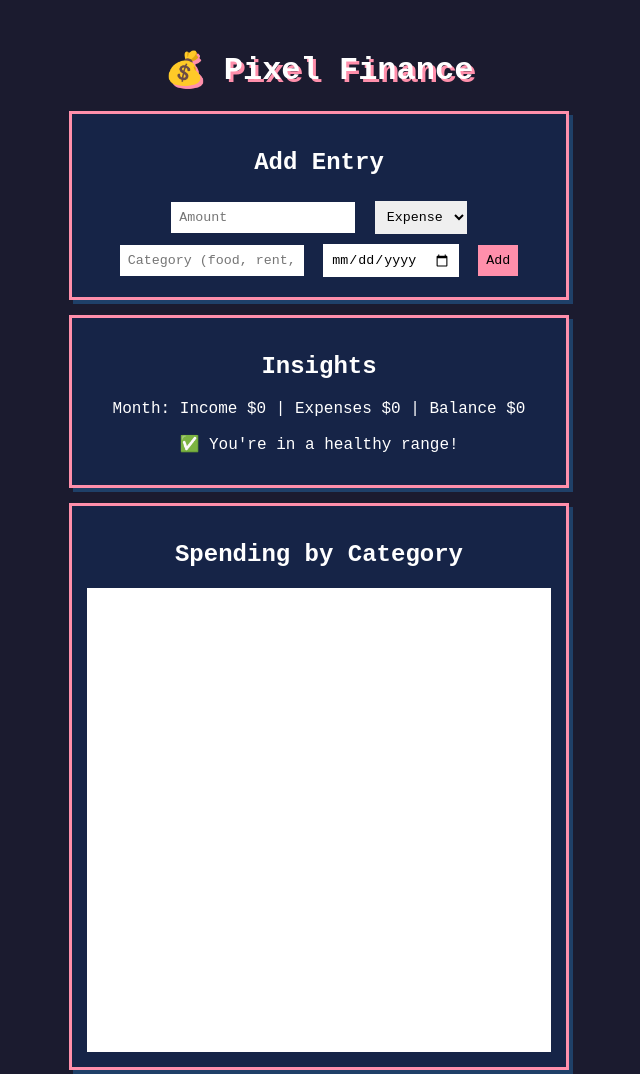
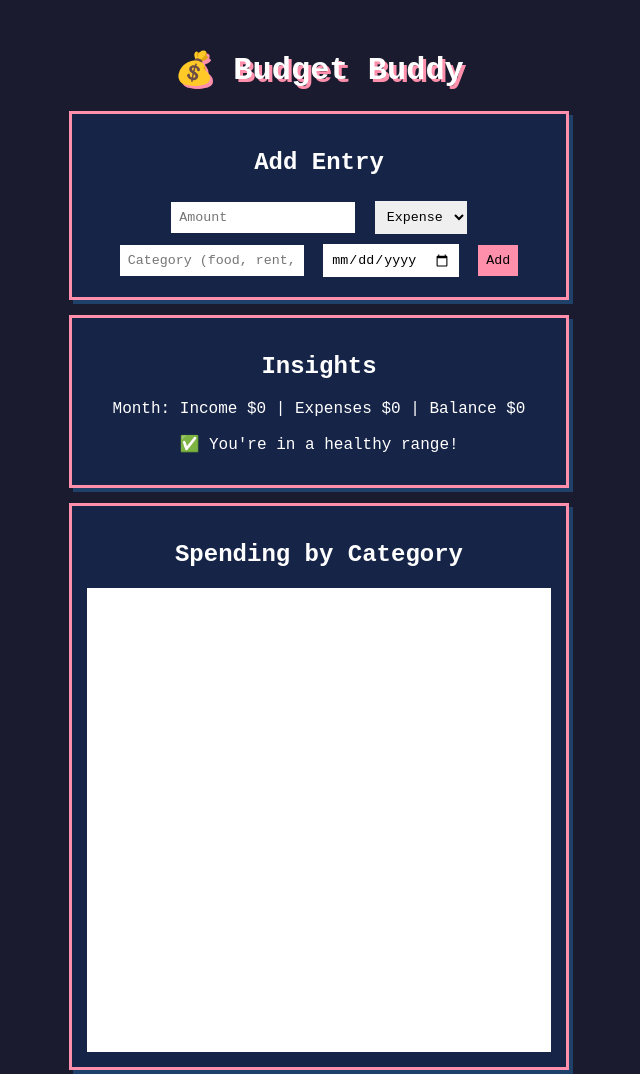
Before and after one commit to alexalewiswrites-maker/budget-buddy, a plain HTML site: page index.html in a window 1280 px wide. Shown: the top 1074 px of the page, without its empty margins (321-961 px from the left). Drawn offline with nearby package versions, Linux system fonts and the light colour scheme.

Commit message:
Rename app from Pixel Finance Tracker to Budget Buddy

```diff
--- a/index.html
+++ b/index.html
@@ -2,13 +2,13 @@
 <html lang="en">
 <head>
   <meta charset="UTF-8">
-  <title>Pixel Finance Tracker</title>
+  <title>Budget Buddy</title>
   <link rel="stylesheet" href="style.css">
   <script src="https://cdn.jsdelivr.net/npm/chart.js"></script>
 </head>
 <body>
   <div class="app">
-    <h1>💰 Pixel Finance</h1>
+    <h1>💰 Budget Buddy</h1>
 
     <div class="card">
       <h2>Add Entry</h2>
```
